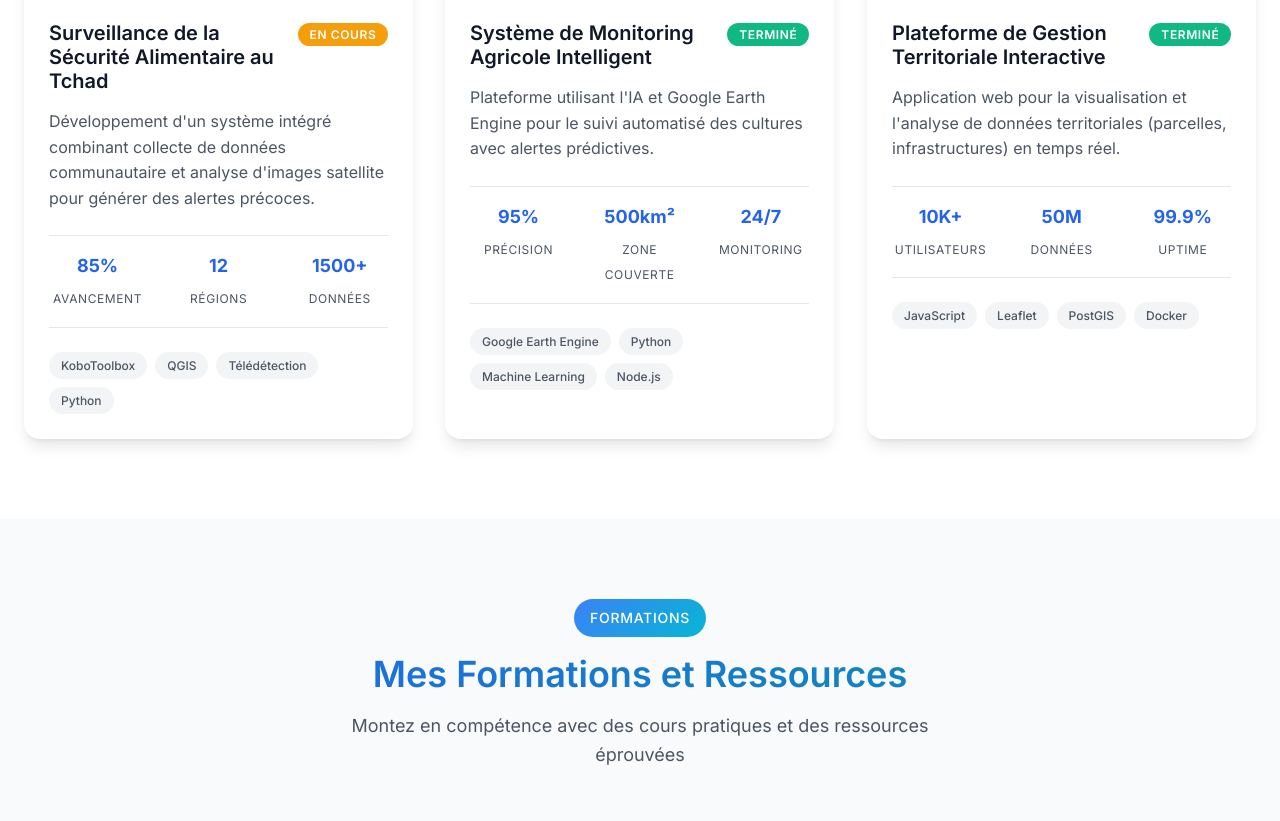
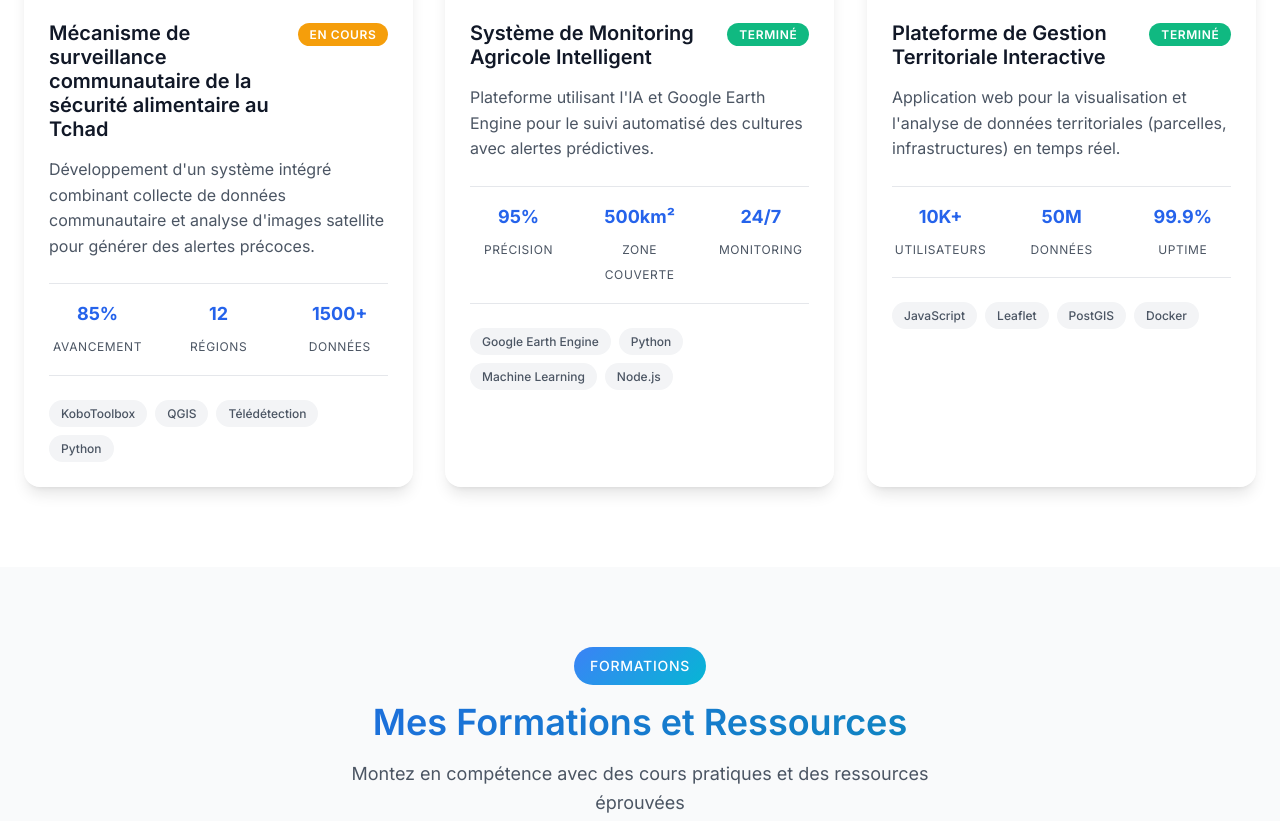
Before and after one commit to souloukn/portfolio, a website: page index.html in a window 1280 px wide. Shown: the part 5557-6378 px from the top of the page. Drawn offline with nearby package versions, Linux system fonts and the light colour scheme.

Commit message:
Update index.html

```diff
--- a/index.html
+++ b/index.html
@@ -602,7 +602,7 @@
                         </div>
                         <div class="project-content">
                             <div class="project-header">
-                                <h3>Surveillance de la Sécurité Alimentaire au Tchad</h3>
+                                <h3>Mécanisme de surveillance communautaire de la sécurité alimentaire au Tchad </h3>
                                 <div class="project-status">
                                     <span class="status-badge in-progress">En cours</span>
                                 </div>
```
